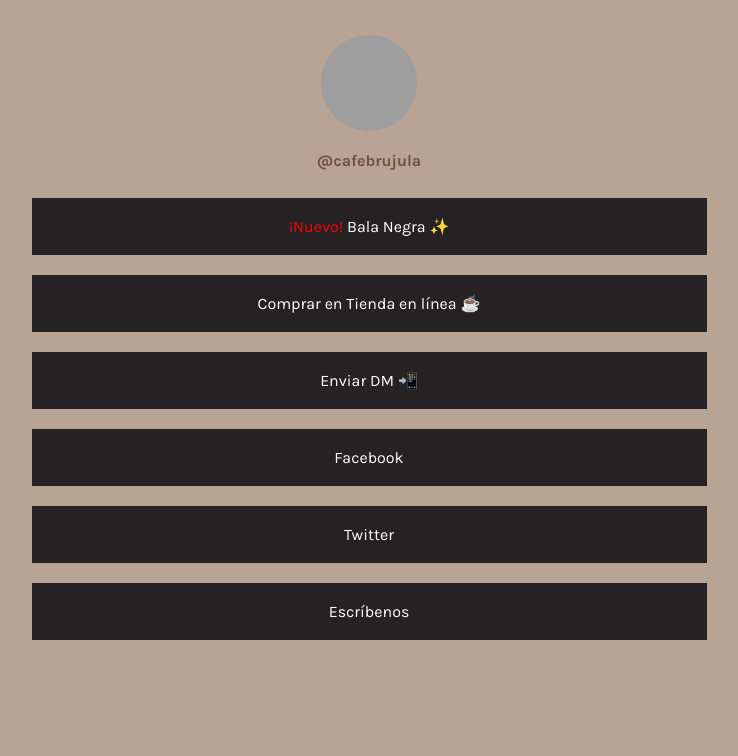
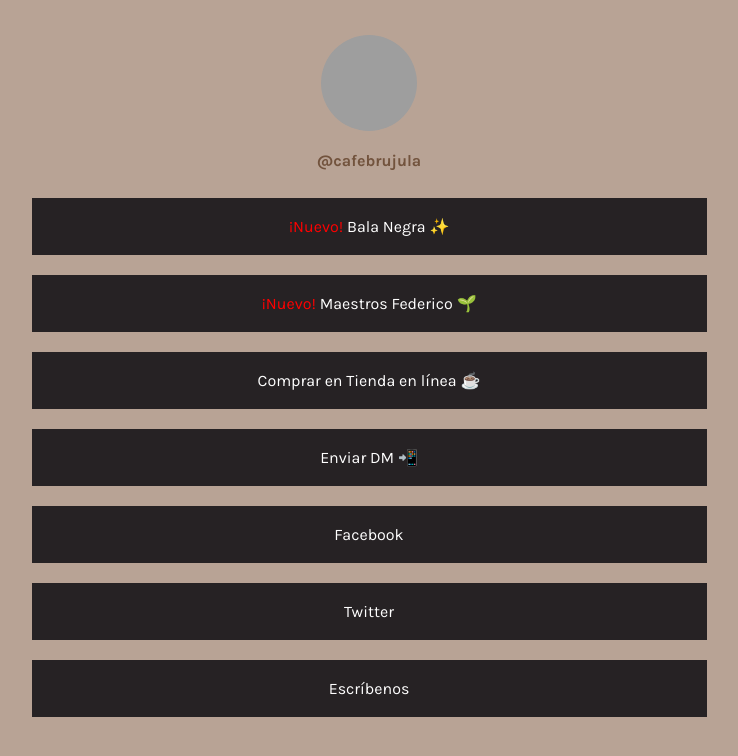
Before and after one commit to brujulacampaigns/linkinbio, a plain HTML site: page index.html in a window 1280 px wide. Shown: the whole page, without its empty margins (271-1009 px from the left). Drawn offline with nearby package versions, Linux system fonts and the light colour scheme; grey boxes are pictures that could not be loaded.

Commit message:
maestros Federico

```diff
--- a/index.html
+++ b/index.html
@@ -15,6 +15,8 @@
     <a href="https://www.instagram.com/cafebrujula" id="userName">@cafebrujula</a>
     <div id="links">
         <a class="link" href="https://cafebrujula.com/collections/shop-cafes/products/bala-negra" target="_blank"> <span style="color: red;">¡Nuevo!</span> Bala Negra ✨</a>
+        <a class="link" href="https://cafebrujula.com/collections/shop-cafes/products/maestros-federico" target="_blank"> <span style="color: red;">¡Nuevo!</span> Maestros Federico 🌱</a>
+
         <a class="link" href="https://cafebrujula.com" target="_blank">Comprar en Tienda en línea ☕️</a>
         <a class="link" href="https://m.me/65513862255?ref=messenger_commerce_1163199097047119_https://cafebrujula.com/" target="_blank">Enviar DM 📲</a>
 
```
